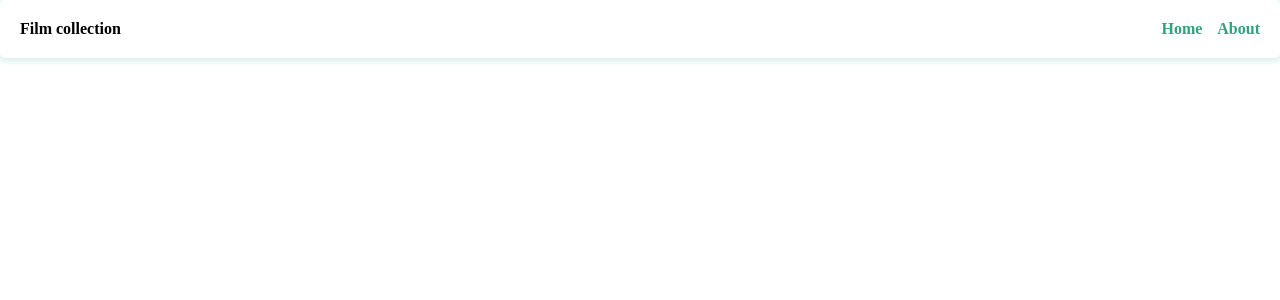
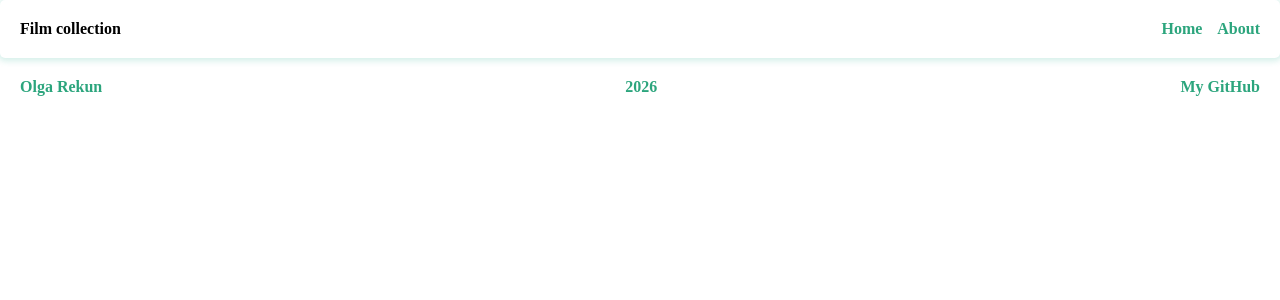
Before and after one commit to rekunolya/film-collection, an Angular app: page / in a window 1280 px wide. Shown: the top 300 px of the page. Built offline with nearby package versions, Linux system fonts and the light colour scheme.

Commit message:
feat: add footer

```diff
--- a/src/app/app.html
+++ b/src/app/app.html
@@ -1,6 +1,7 @@
 <main class="main">
   <div class="content">
-    <app-header />
+    <app-header title={{title()}}/>
+    <app-footer />
   </div>
 </main>
 
--- a/src/app/app.ts
+++ b/src/app/app.ts
@@ -1,13 +1,14 @@
 import { Component, signal } from '@angular/core';
 import { RouterOutlet } from '@angular/router';
 import { Header } from './features/components/header/header';
+import { Footer } from './features/components/footer/footer';
 
 @Component({
   selector: 'app-root',
-  imports: [RouterOutlet, Header],
+  imports: [RouterOutlet, Header, Footer],
   templateUrl: './app.html',
   styleUrl: './app.scss',
 })
 export class App {
-  protected readonly title = signal('Film-collection');
+  protected readonly title = signal('Film collection');
 }
--- /dev/null
+++ b/src/app/features/components/footer/footer.html
@@ -0,0 +1,3 @@
+<p>Olga Rekun</p>
+<p>2026</p>
+<a href="https://github.com/rekunolya" target="_blank">My GitHub</a>
--- /dev/null
+++ b/src/app/features/components/footer/footer.scss
@@ -0,0 +1,21 @@
+@use '../../../shared/style/abstract/constants' as *;
+@use '../../../shared/style/abstract/placeholders' as *;
+
+:host {
+  display: flex;
+  justify-content: space-between;
+  font-size: 1.6rem;
+  font-weight: bold;
+  color: $color-link-non-visited;
+  padding: 2rem;
+
+  & > a {
+    text-decoration: none;
+    color: $color-link-non-visited;
+    @extend %transition;
+
+    &:hover {
+      color: $color-link-hover;
+    }
+  }
+}
--- /dev/null
+++ b/src/app/features/components/footer/footer.ts
@@ -0,0 +1,9 @@
+import { Component } from '@angular/core';
+
+@Component({
+  selector: 'app-footer',
+  imports: [],
+  templateUrl: './footer.html',
+  styleUrl: './footer.scss',
+})
+export class Footer {}
--- a/src/app/features/components/header/header.ts
+++ b/src/app/features/components/header/header.ts
@@ -1,4 +1,4 @@
-import { Component, signal } from '@angular/core';
+import { Component, input, signal } from '@angular/core';
 
 @Component({
   selector: 'app-header',
@@ -7,5 +7,5 @@ import { Component, signal } from '@angular/core';
   styleUrl: './header.scss',
 })
 export class Header {
-  title = signal('Film collection');
+  title = input.required<string>();
 }
```
Also changed, not shown: 1 other file (tests, documents, lock files or other folders).
